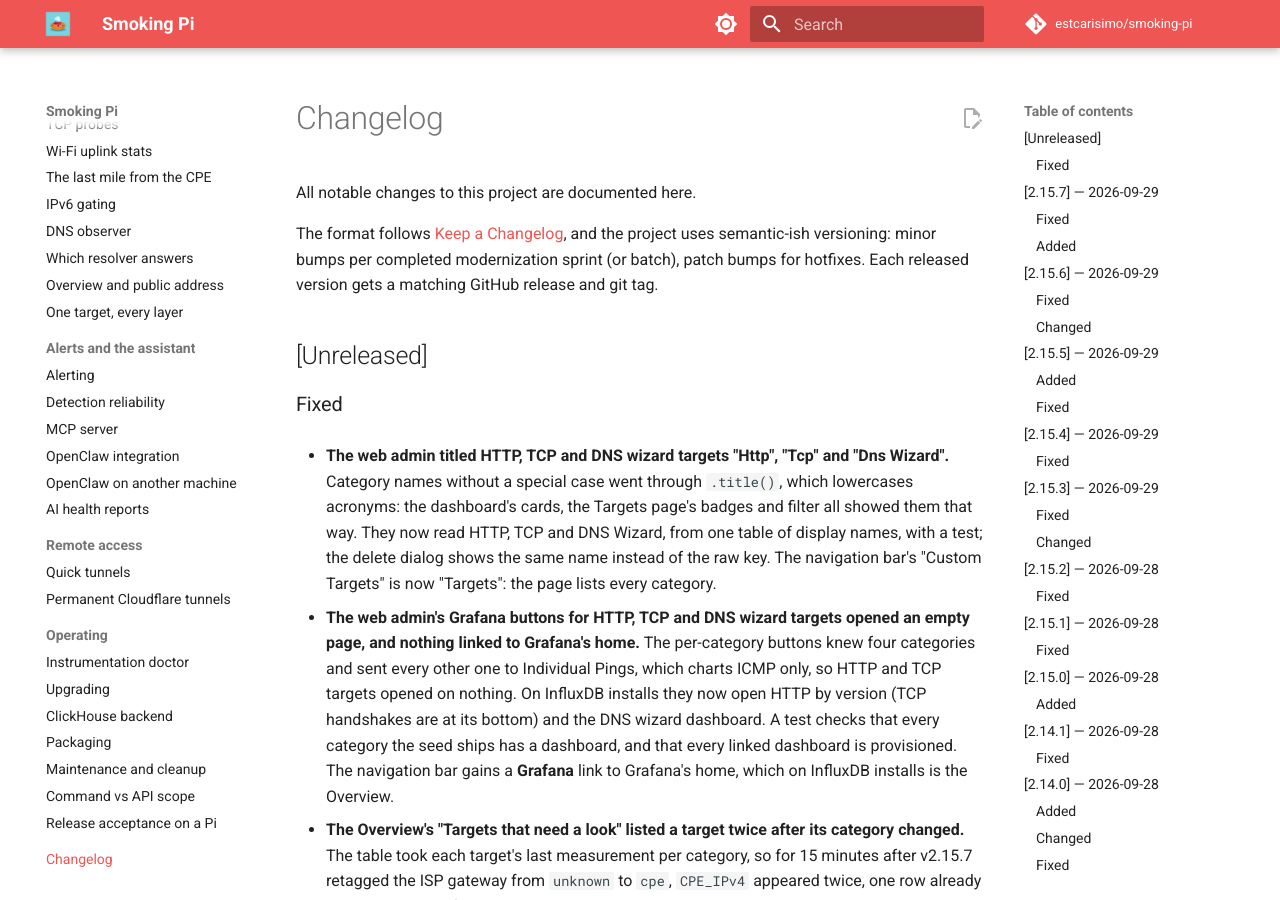
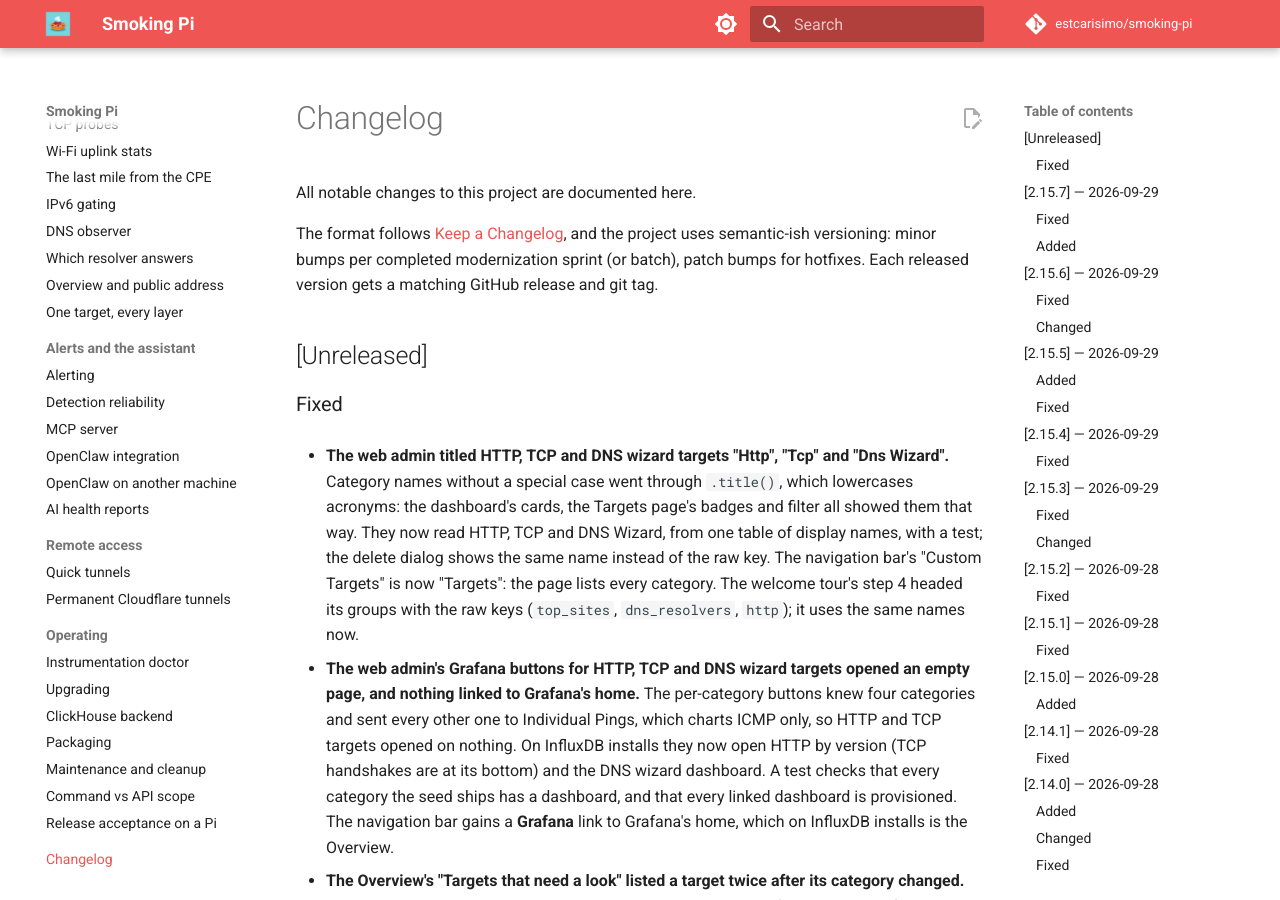
Before and after one commit to estcarisimo/smoking-pi, an MkDocs documentation site: the page built from docs/changelog.md, in a window 1280 px wide and 900 px high. Built offline with MkDocs 1.6.1 and Material for MkDocs 9.7.7, drawn with Linux system fonts in a browser that asks for light colours; comment, search, counter and statistics services are not loaded.

Commit message:
fix(web-admin): the welcome tour heads its groups with display names (#217)
Co-authored-by: Claude Opus 5.5 <noreply@anthropic.com>

```diff
--- a/CHANGELOG.md
+++ b/CHANGELOG.md
@@ -18,6 +18,8 @@ version gets a matching GitHub release and git tag.
   TCP and DNS Wizard, from one table of display names, with a test; the
   delete dialog shows the same name instead of the raw key. The navigation
   bar's "Custom Targets" is now "Targets": the page lists every category.
+  The welcome tour's step 4 headed its groups with the raw keys
+  (`top_sites`, `dns_resolvers`, `http`); it uses the same names now.
 
 - **The web admin's Grafana buttons for HTTP, TCP and DNS wizard targets
   opened an empty page, and nothing linked to Grafana's home.** The
--- a/shared/modules/web-admin/app/templates/welcome.html
+++ b/shared/modules/web-admin/app/templates/welcome.html
@@ -102,7 +102,7 @@
         {% else %}
         <p>Turn off anything you do not care about. A paused target keeps its history and can be turned back on from the Targets page.</p>
         {% for category, intro, targets in groups %}
-        <h6 class="mt-3 mb-1">{{ category }}</h6>
+        <h6 class="mt-3 mb-1">{{ category|format_category_name }}</h6>
         {% if intro %}<p class="small text-muted mb-1">{{ intro }}</p>{% endif %}
         {% for t in targets %}
         <div class="form-check form-switch">
```
Also changed, not shown: 1 other file.
